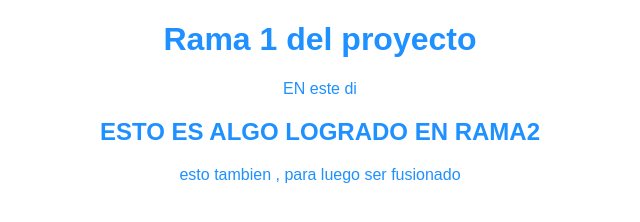
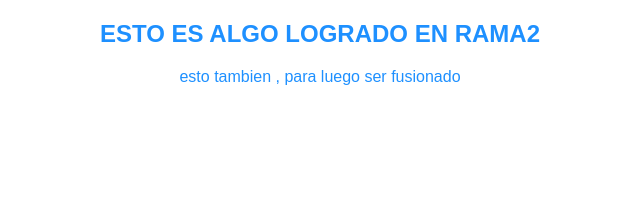
Before and after one commit to luccaG/primerasC-, a plain HTML site: page index.html in a window 1280 px wide. Shown: the whole page, without its empty margins (320-960 px from the left). Drawn offline with Linux system fonts and the light colour scheme.

Commit message:
preparando para la fusion

```diff
--- a/index.html
+++ b/index.html
@@ -8,8 +8,8 @@
     <title>Document</title>
 </head>
 <body>
-    <h1>Rama 1 del proyecto</h1>
-    <p>EN este di</p>
+
+
     <h2>ESTO ES ALGO LOGRADO EN RAMA2</h2>
     <p>esto tambien , para luego ser fusionado</p>
 </body>
```
